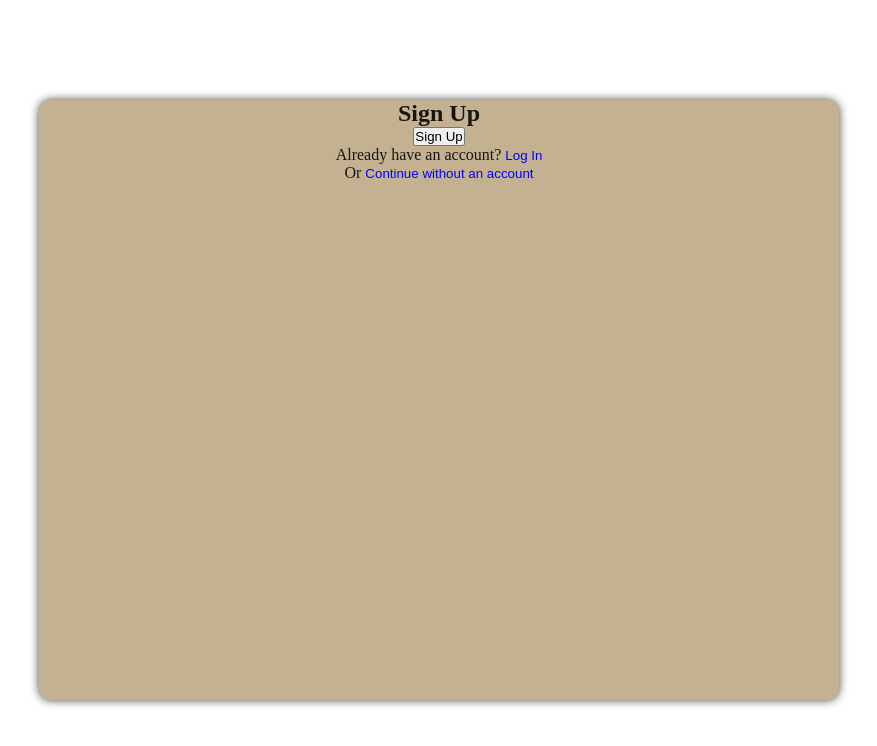
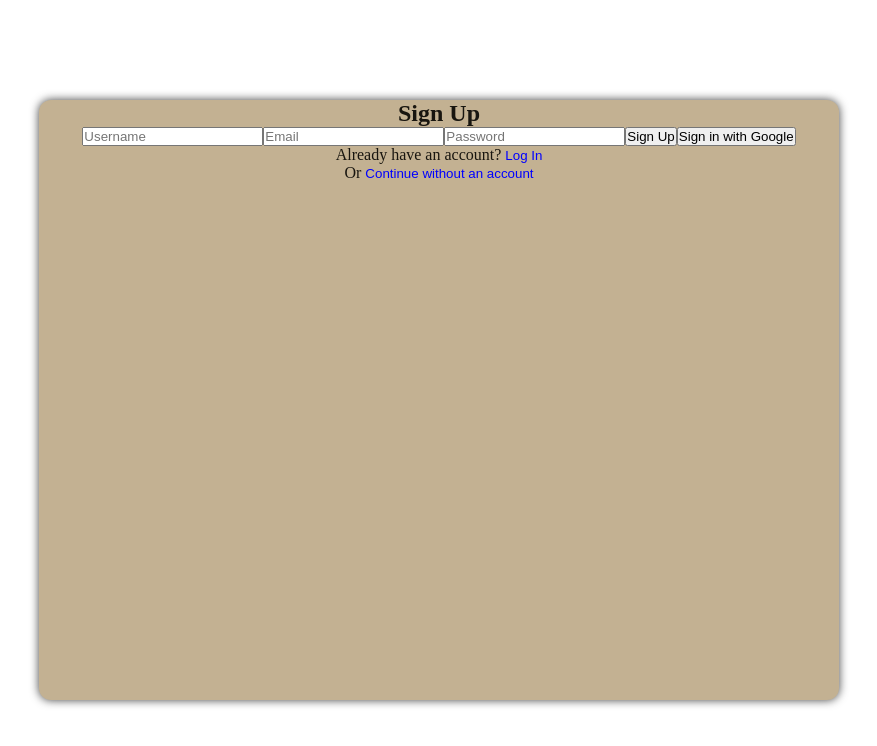
Before and after one commit to Jameboyyy/Guiding-Sheep, a React (Create React App) app in the folder guiding-sheep/: page /auth in a window 1280 px wide. Shown: the top 746 px of the page, without its empty margins (201-1078 px from the left). Built offline with nearby package versions, Linux system fonts and the light colour scheme.

Commit message:
auth form

```diff
--- /dev/null
+++ b/guiding-sheep/src/actions/authActions.js
@@ -0,0 +1,4 @@
+
+export const toggleAuthMode = () => ({
+    type: 'TOGGLE_AUTH_MODE',
+});
--- a/guiding-sheep/src/components/auth.jsx
+++ b/guiding-sheep/src/components/auth.jsx
@@ -1,18 +1,32 @@
 import React, { useState } from 'react';
 import { useAuth0 } from '@auth0/auth0-react';
-import './auth.css'
+import './auth.css';
 
 const Auth = () => {
     const { loginWithRedirect } = useAuth0();
     const [isSignUp, setIsSignUp ] = useState(true);
     const [showModal, setShowModal] = useState(false);
+    const [formData, setFormData] = useState({
+        username: '',
+        email: '',
+        password: ''
+    });
 
-    // Handler to either sign up or log in based on the current state
+    // Handle input change
+    const handleInputChange = (e) => {
+        const { name, value } = e.target;
+        setFormData({ ...formData, [name]: value });
+    };
+
+    // Handle form submission
     const handleAuth = () => {
         if (isSignUp) {
-            loginWithRedirect({ screen_hint: 'signup'}); //Redirect to sign up
+            loginWithRedirect({
+                screen_hint: 'signup',
+                appState: { formData }
+            }); // Redirect to sign up
         } else {
-            loginWithRedirect(); // Redirect to log in
+            loginWithRedirect({ appState: { formData } }); // Redirect to log in
         }
     };
 
@@ -22,23 +36,58 @@ const Auth = () => {
 
     const handleContinueWithoutAccount = () => {
         setShowModal(true);
-    }
+    };
 
     const closeModal = () => {
         setShowModal(false);
-    }
+    };
 
     const proceedWithoutSaving = () => {
         setShowModal(false);
+        // Implement logic for proceeding without saving
+    };
 
-    }
+    // Handle Google Sign-In
+    const handleGoogleSignIn = () => {
+        loginWithRedirect({ connection: 'google-oauth2' });
+    };
 
     return(
         <div className='auth__form'>
             <h2 className='auth__btn-label'>{isSignUp ? 'Sign Up' : 'Login'}</h2>
+
+            {isSignUp && (
+                <input
+                    type="text"
+                    name="username"
+                    placeholder="Username"
+                    value={formData.username}
+                    onChange={handleInputChange}
+                />
+            )}
+            <input
+                type="email"
+                name="email"
+                placeholder="Email"
+                value={formData.email}
+                onChange={handleInputChange}
+            />
+            <input
+                type="password"
+                name="password"
+                placeholder="Password"
+                value={formData.password}
+                onChange={handleInputChange}
+            />
+
             <button onClick={handleAuth}>
                 {isSignUp ? 'Sign Up' : 'Log In'}
             </button>
+
+            <button onClick={handleGoogleSignIn} className="google-signin-btn">
+                Sign in with Google
+            </button>
+
             <p className='para__auth-form'>
                 {isSignUp ? 'Already have an account?' : 'Need an account?'}{' '}
                 <button onClick={toggleAuthMode} style={{ color: 'blue', border: 'none', background: 'none', cursor: 'pointer' }}>
```
